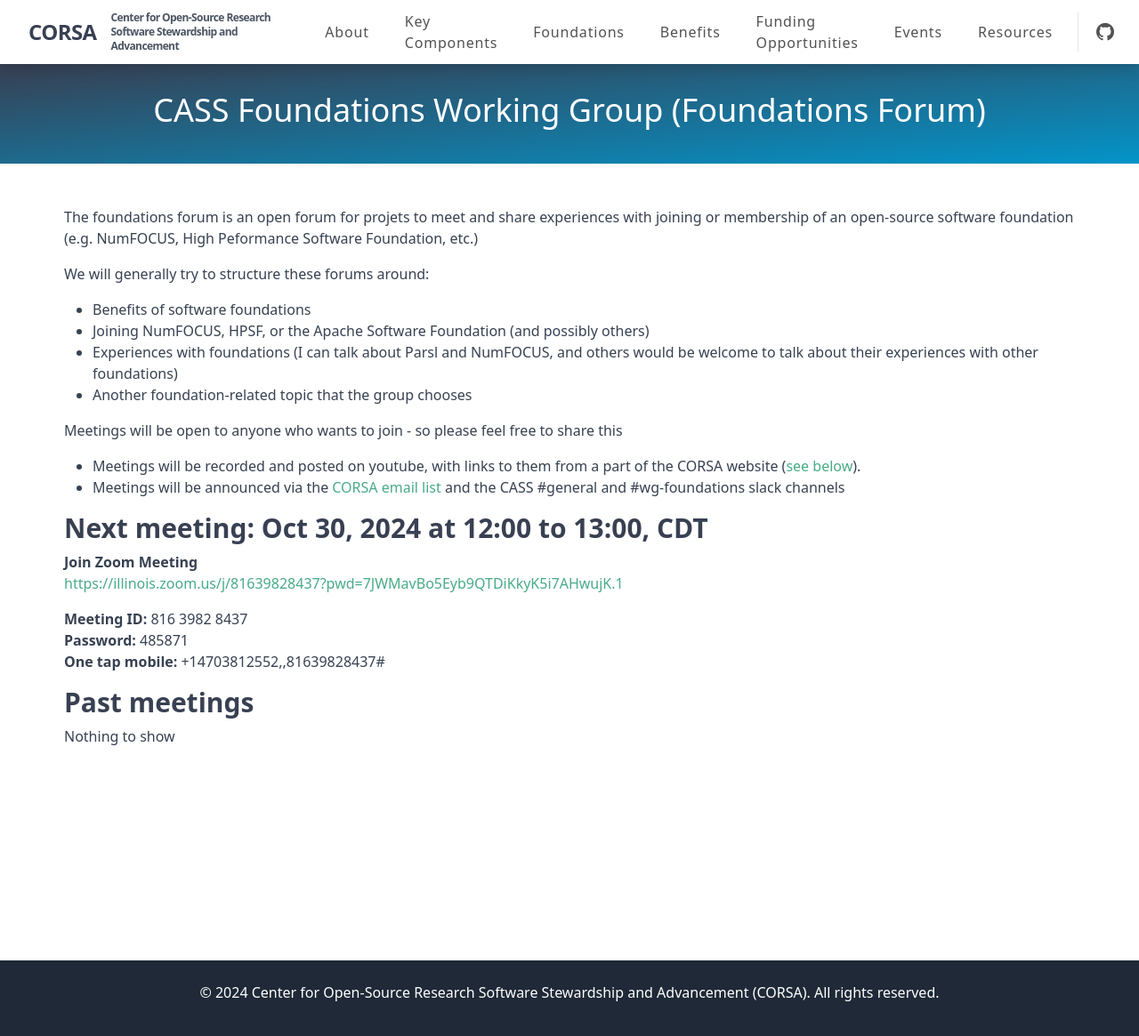
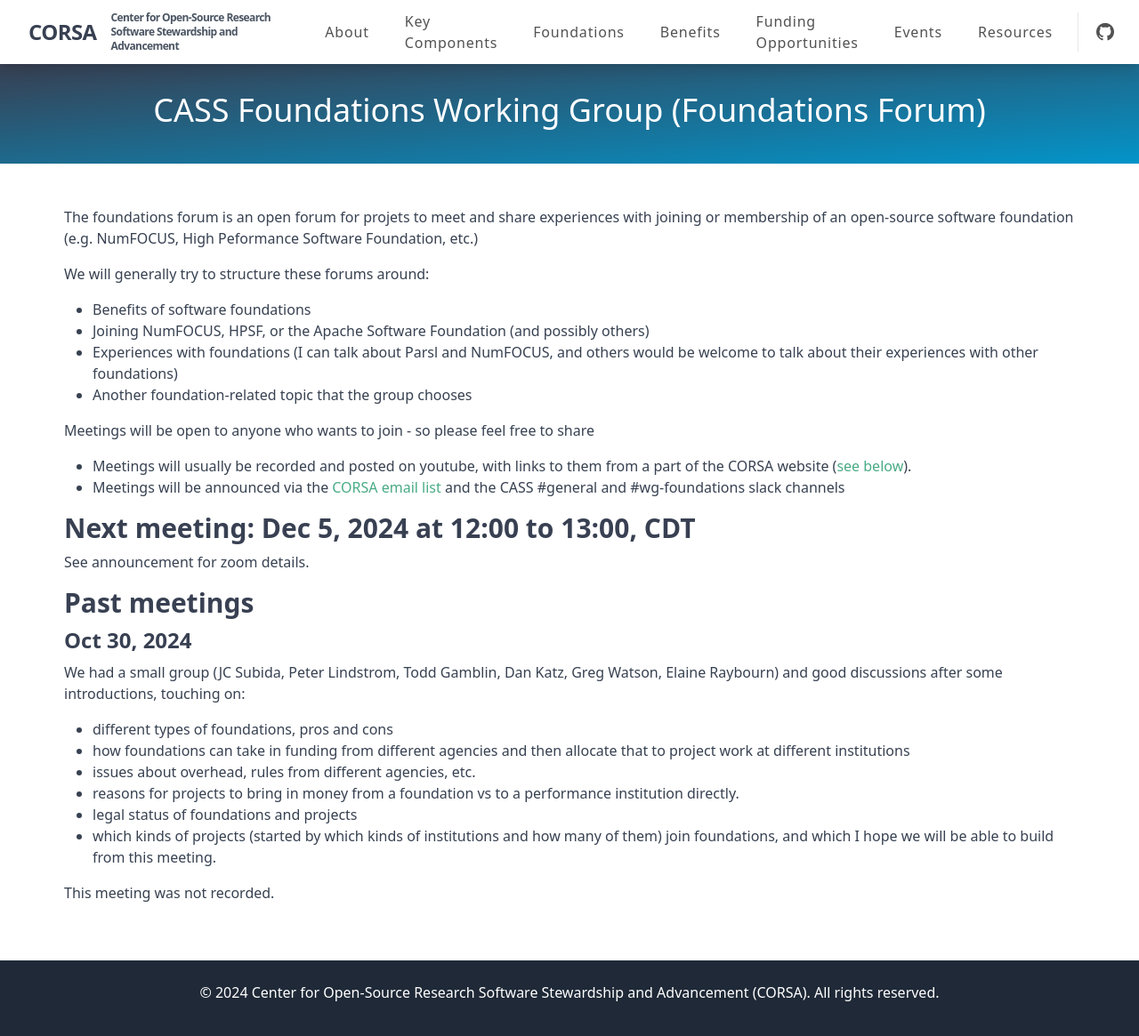
Before and after one commit to corsa-center/corsa-center.github.io, a Jekyll site: the page built from docs/meetings/foundations-wg.md, in a window 1280 px wide and 1168 px high. Shown: the top 1165 px of the window at 89% size. Built offline with Jekyll 4.4.1, drawn with Linux system fonts in a browser that asks for light colours; nearby versions of some CDN libraries.

Commit message:
Update foundations-wg.md

```diff
--- a/docs/meetings/foundations-wg.md
+++ b/docs/meetings/foundations-wg.md
@@ -11,19 +11,26 @@
 - Experiences with foundations (I can talk about Parsl and NumFOCUS, and others would be welcome to talk about their experiences with other foundations)
 - Another foundation-related topic that the group chooses
 
-Meetings will be open to anyone who wants to join - so please feel free to share this
-- Meetings will be recorded and posted on youtube, with links to them from a part of the CORSA website ([see below](#past-meetings)).
+Meetings will be open to anyone who wants to join - so please feel free to share
+- Meetings will usually be recorded and posted on youtube, with links to them from a part of the CORSA website ([see below](#past-meetings)).
 - Meetings will be announced via the [CORSA email list](https://groups.io/g/corsa/join) and the CASS #general and #wg-foundations slack channels
 
 
-## Next meeting: Oct 30, 2024 at 12:00 to 13:00, CDT
+## Next meeting: Dec 5, 2024 at 12:00 to 13:00, CDT
 
-**Join Zoom Meeting**<br>
-[https://illinois.zoom.us/j/81639828437?pwd=7JWMavBo5Eyb9QTDiKkyK5i7AHwujK.1](https://illinois.zoom.us/j/81639828437?pwd=7JWMavBo5Eyb9QTDiKkyK5i7AHwujK.1)
-
-**Meeting ID:** 816 3982 8437<br>
-**Password:** 485871<br>
-**One tap mobile:** +14703812552,,81639828437#
+See announcement for zoom details.
 
 ## Past meetings
-Nothing to show
+
+### Oct 30, 2024
+
+We had a small group (JC Subida, Peter Lindstrom, Todd Gamblin, Dan Katz, Greg Watson, Elaine Raybourn) and good discussions after some introductions, touching on:
+* different types of foundations, pros and cons
+* how foundations can take in funding from different agencies and then allocate that to project work at different institutions
+* issues about overhead, rules from different agencies, etc.
+* reasons for projects to bring in money from a foundation vs to a performance institution directly.
+* legal status of foundations and projects
+* which kinds of projects (started by which kinds of institutions and how many of them) join foundations, and which
+I hope we will be able to build from this meeting.
+
+This meeting was not recorded.
```
